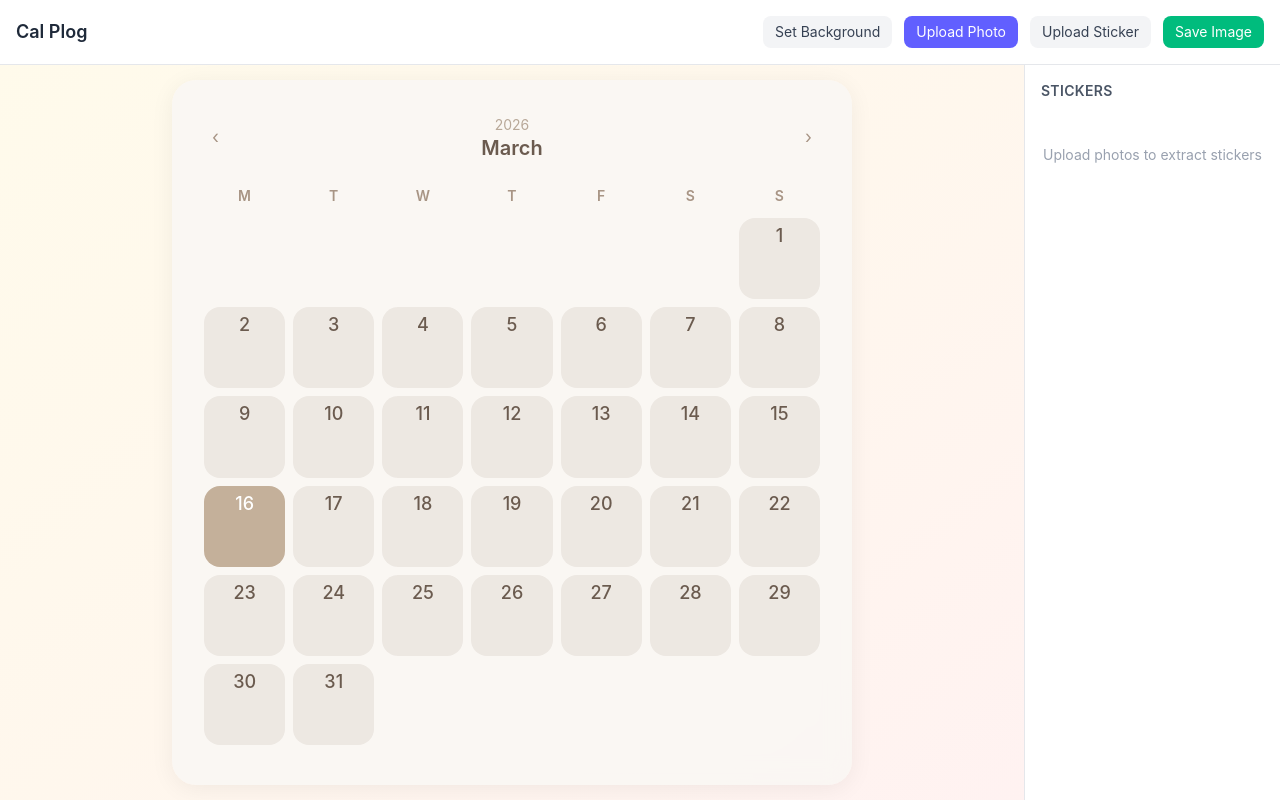
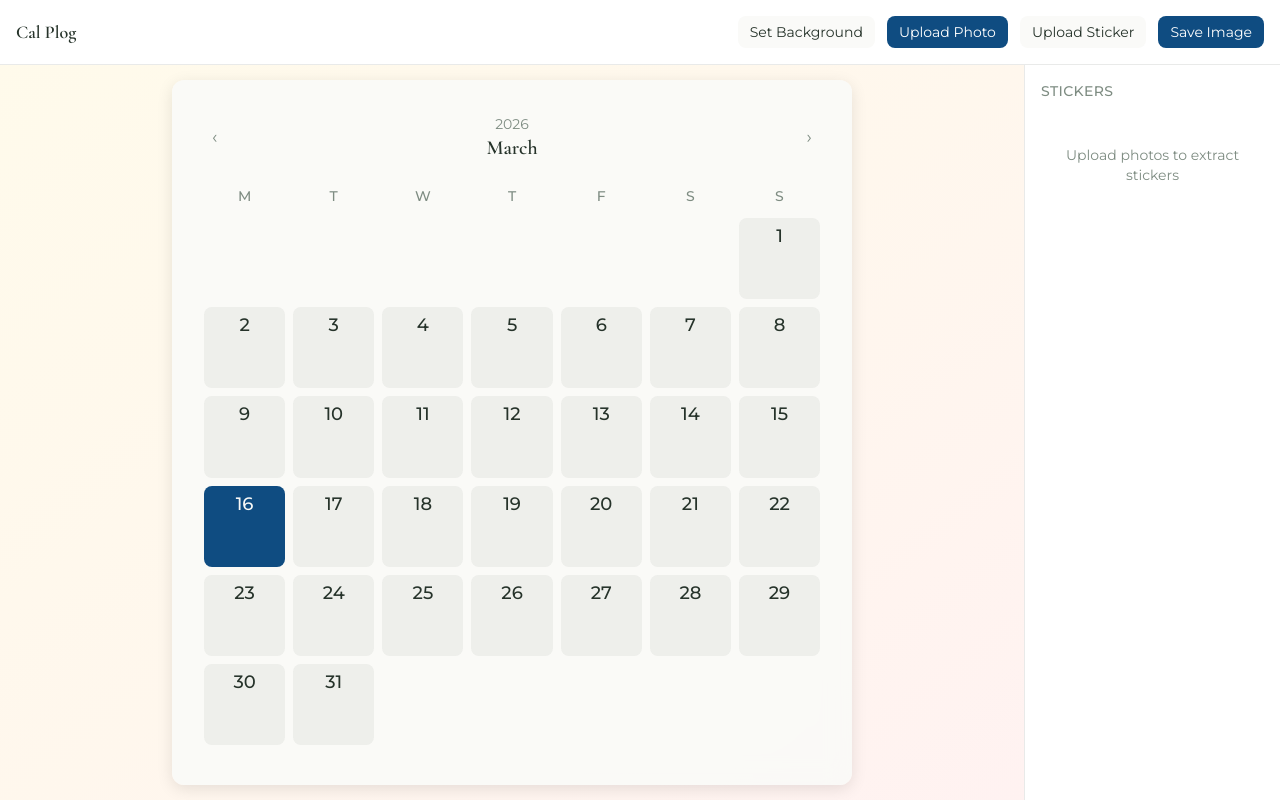
Before and after one commit to southchen/calendar-plog-generate, a React (Vite) app: page / in a window 1280 px wide. Built offline with nearby package versions, Linux system fonts and the light colour scheme.

Commit message:
Blue style ui

```diff
--- a/index.html
+++ b/index.html
@@ -3,6 +3,9 @@
   <head>
     <meta charset="UTF-8" />
     <link rel="icon" type="image/svg+xml" href="/favicon.svg" />
+    <link rel="preconnect" href="https://fonts.googleapis.com" />
+    <link rel="preconnect" href="https://fonts.gstatic.com" crossorigin />
+    <link href="https://fonts.googleapis.com/css2?family=Cormorant+Garamond:wght@600;700&family=Montserrat:wght@400;500&display=swap" rel="stylesheet" />
     <meta name="viewport" content="width=device-width, initial-scale=1.0" />
     <title>cal-plog-temp</title>
   </head>
--- a/src/App.tsx
+++ b/src/App.tsx
@@ -10,12 +10,12 @@ function AppContent() {
   const { exportPng } = useExport(canvasRef);
 
   return (
-    <div className="h-screen flex flex-col bg-gray-50">
+    <div className="h-screen flex flex-col bg-bg">
       <Toolbar onExport={exportPng} />
       <div className="flex flex-1 overflow-hidden">
         <CalendarCanvas ref={canvasRef} />
-        <div className="w-64 bg-white border-l border-gray-200 p-4 overflow-y-auto flex-shrink-0">
-          <h3 className="text-sm font-semibold text-gray-600 mb-3 uppercase tracking-wide">
+        <div className="w-64 bg-surface border-l border-border p-4 overflow-y-auto flex-shrink-0">
+          <h3 className="text-sm font-medium text-muted mb-3 uppercase tracking-wide font-body">
             Stickers
           </h3>
           <StickerTray />
--- a/src/components/CalendarCanvas.tsx
+++ b/src/components/CalendarCanvas.tsx
@@ -11,7 +11,7 @@ const CalendarCanvas = forwardRef<HTMLDivElement>((_props, ref) => {
     <div className="flex-1 flex items-center justify-center p-4 overflow-auto">
       <div
         ref={ref}
-        className="relative overflow-hidden rounded-lg shadow-2xl flex-shrink-0"
+        className="relative overflow-hidden rounded-lg shadow-lg flex-shrink-0"
         style={{ width: CANVAS_WIDTH, height: CANVAS_HEIGHT }}
       >
         <BackgroundLayer />
--- a/src/components/CalendarGrid.tsx
+++ b/src/components/CalendarGrid.tsx
@@ -19,11 +19,11 @@ export default function CalendarGrid() {
   return (
     <div className="absolute inset-0 flex items-center justify-center pointer-events-none">
       <div
-        className="pointer-events-auto rounded-3xl p-8"
+        className="pointer-events-auto rounded-lg p-8"
         style={{
-          backgroundColor: 'rgba(250, 247, 243, 0.92)',
+          backgroundColor: 'rgba(250, 250, 248, 0.92)',
           backdropFilter: 'blur(12px)',
-          boxShadow: '0 4px 24px rgba(0,0,0,0.06)',
+          boxShadow: '0 4px 16px rgba(0,0,0,0.10)',
           width: 680,
         }}
       >
@@ -32,20 +32,20 @@ export default function CalendarGrid() {
           <button
             onClick={prevMonth}
             className="text-lg px-2 cursor-pointer"
-            style={{ color: '#a89585' }}
+            style={{ color: '#7E8C82' }}
           >
             &lsaquo;
           </button>
           <div className="text-center">
-            <span className="text-sm" style={{ color: '#b8a898' }}>{year}</span>
-            <h2 className="text-xl font-semibold -mt-0.5" style={{ color: '#6b5b4f' }}>
+            <span className="text-sm" style={{ color: '#7E8C82' }}>{year}</span>
+            <h2 className="text-xl font-semibold -mt-0.5" style={{ color: '#26332A', fontFamily: 'var(--font-display)' }}>
               {MONTH_NAMES[month]}
             </h2>
           </div>
           <button
             onClick={nextMonth}
             className="text-lg px-2 cursor-pointer"
-            style={{ color: '#a89585' }}
+            style={{ color: '#7E8C82' }}
           >
             &rsaquo;
           </button>
@@ -63,8 +63,8 @@ export default function CalendarGrid() {
           {DAY_HEADERS.map((d, i) => (
             <div
               key={i}
-              className="text-center font-semibold text-sm"
-              style={{ color: '#a89585', padding: '4px 0' }}
+              className="text-center font-medium text-sm"
+              style={{ color: '#7E8C82', padding: '4px 0' }}
             >
               {d}
             </div>
@@ -85,15 +85,15 @@ export default function CalendarGrid() {
             {week.map((cell, di) => (
               <div
                 key={di}
-                className="flex pt-1 items-top justify-center rounded-2xl text-lg font-medium"
+                className="flex pt-1 items-top justify-center rounded-md text-lg font-medium"
                 style={{
                   aspectRatio: '1 / 1',
                   minHeight: 56,
                   backgroundColor: cell.day !== null
-                    ? (cell.isToday ? '#c4b09a' : '#ede8e2')
+                    ? (cell.isToday ? '#0F4C81' : 'rgba(38, 51, 42, 0.06)')
                     : 'transparent',
                   color: cell.day !== null
-                    ? (cell.isToday ? '#fff' : '#6b5b4f')
+                    ? (cell.isToday ? '#FAFAF8' : '#26332A')
                     : 'transparent',
                 }}
               >
--- a/src/components/PhotoUploader.tsx
+++ b/src/components/PhotoUploader.tsx
@@ -28,8 +28,8 @@ export default function PhotoUploader() {
       <button
         onClick={() => inputRef.current?.click()}
         disabled={isProcessing}
-        className="px-3 py-1.5 bg-indigo-500 text-white text-sm rounded-lg hover:bg-indigo-600
-                   disabled:opacity-50 disabled:cursor-not-allowed transition-colors cursor-pointer"
+        className="px-3 py-1.5 bg-accent text-white text-sm rounded-md hover:opacity-90
+                   disabled:opacity-50 disabled:cursor-not-allowed transition-colors duration-default ease-default cursor-pointer font-body"
       >
         {isProcessing ? `Extracting... ${Math.round(progress * 100)}%` : 'Upload Photo'}
       </button>
--- a/src/components/StickerTray.tsx
+++ b/src/components/StickerTray.tsx
@@ -18,7 +18,7 @@ export default function StickerTray() {
 
   if (state.trayItems.length === 0) {
     return (
-      <div className="text-gray-400 text-sm text-center py-8">
+      <div className="text-muted text-sm text-center py-8 font-body">
         Upload photos to extract stickers
       </div>
     );
@@ -30,8 +30,8 @@ export default function StickerTray() {
         <button
           key={i}
           onClick={() => placeSticker(url)}
-          className="aspect-square bg-gray-100 rounded-lg p-2 hover:bg-gray-200
-                     transition-colors cursor-pointer border border-gray-200"
+          className="aspect-square bg-bg rounded-md p-2 hover:bg-border
+                     transition-colors duration-default ease-default cursor-pointer border border-border"
           title="Click to place on canvas"
         >
           <img src={url} alt="sticker" className="w-full h-full object-contain" />
--- a/src/components/Toolbar.tsx
+++ b/src/components/Toolbar.tsx
@@ -27,8 +27,8 @@ export default function Toolbar({ onExport }: Props) {
   };
 
   return (
-    <div className="flex items-center gap-3 p-4 bg-white border-b border-gray-200 shadow-sm">
-      <h1 className="text-lg font-semibold text-gray-800 mr-auto">Cal Plog</h1>
+    <div className="flex items-center gap-3 p-4 bg-surface border-b border-border shadow-sm transition-all duration-default ease-default">
+      <h1 className="text-lg font-semibold text-ink mr-auto font-display">Cal Plog</h1>
 
       <input
         ref={bgInputRef}
@@ -39,8 +39,8 @@ export default function Toolbar({ onExport }: Props) {
       />
       <button
         onClick={() => bgInputRef.current?.click()}
-        className="px-3 py-1.5 bg-gray-100 text-gray-700 text-sm rounded-lg
-                   hover:bg-gray-200 transition-colors cursor-pointer"
+        className="px-3 py-1.5 bg-bg text-ink text-sm rounded-md
+                   hover:bg-border transition-colors duration-default ease-default cursor-pointer font-body"
       >
         Set Background
       </button>
@@ -57,16 +57,16 @@ export default function Toolbar({ onExport }: Props) {
       />
       <button
         onClick={() => stickerInputRef.current?.click()}
-        className="px-3 py-1.5 bg-gray-100 text-gray-700 text-sm rounded-lg
-                   hover:bg-gray-200 transition-colors cursor-pointer"
+        className="px-3 py-1.5 bg-bg text-ink text-sm rounded-md
+                   hover:bg-border transition-colors duration-default ease-default cursor-pointer font-body"
       >
         Upload Sticker
       </button>
 
       <button
         onClick={onExport}
-        className="px-3 py-1.5 bg-emerald-500 text-white text-sm rounded-lg
-                   hover:bg-emerald-600 transition-colors cursor-pointer"
+        className="px-3 py-1.5 bg-accent text-white text-sm rounded-md
+                   hover:opacity-90 transition-colors duration-default ease-default cursor-pointer font-body"
       >
         Save Image
       </button>
--- a/src/index.css
+++ b/src/index.css
@@ -1,11 +1,37 @@
+@import url('https://fonts.googleapis.com/css2?family=Cormorant+Garamond:wght@600;700&family=Montserrat:wght@400;500&display=swap');
 @import "tailwindcss";
+
+@theme {
+  --color-bg: #FAFAF8;
+  --color-surface: #FFFFFF;
+  --color-border: rgba(38, 51, 42, 0.10);
+  --color-ink: #26332A;
+  --color-muted: #7E8C82;
+  --color-accent: #0F4C81;
+
+  --font-display: "Cormorant Garamond", Georgia, serif;
+  --font-body: "Montserrat", system-ui, sans-serif;
+
+  --radius-sm: 4px;
+  --radius-md: 8px;
+  --radius-lg: 12px;
+
+  --shadow-sm: 0 1px 2px rgba(0,0,0,0.06);
+  --shadow-md: 0 2px 8px rgba(0,0,0,0.08);
+  --shadow-lg: 0 4px 16px rgba(0,0,0,0.10);
+
+  --duration-default: 300ms;
+  --ease-default: cubic-bezier(0.4, 0, 0.2, 1);
+}
 
 body {
   margin: 0;
-  font-family: "Inter", system-ui, -apple-system, sans-serif;
-  background-color: #f5f5f5;
+  font-family: var(--font-body);
+  background-color: var(--color-bg);
+  color: var(--color-ink);
   -webkit-font-smoothing: antialiased;
   -moz-osx-font-smoothing: grayscale;
+  background-image: linear-gradient(180deg, rgba(15,76,129,0.03) 0%, #FAFAF8 100%);
 }
 
 #root {
```
